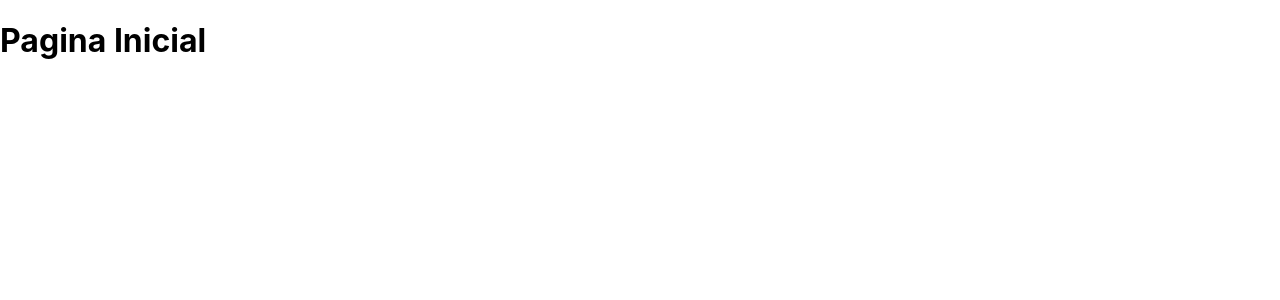
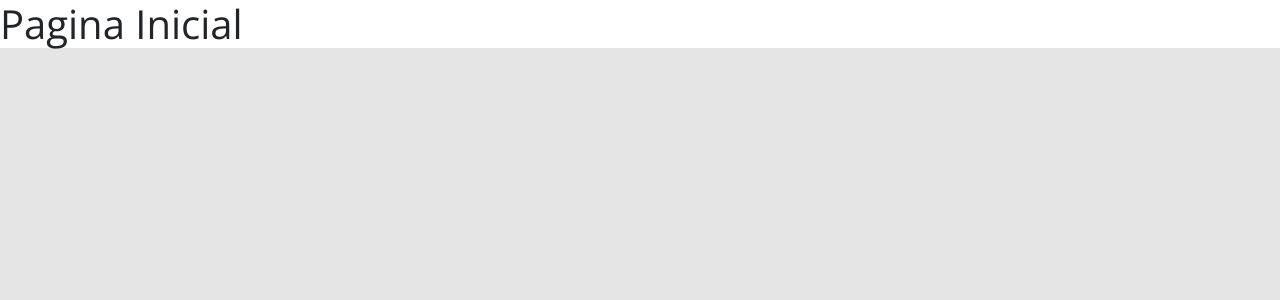
Before and after one commit to bkaique/dsmovie, a React (Create React App) app in the folder frontend/: page / in a window 1280 px wide. Shown: the top 300 px of the page. Built offline with nearby package versions, Linux system fonts and the light colour scheme.

Commit message:
Bootstrap

```diff
--- a/frontend/package.json
+++ b/frontend/package.json
@@ -10,6 +10,7 @@
     "@types/node": "^16.7.13",
     "@types/react": "^18.0.0",
     "@types/react-dom": "^18.0.0",
+    "bootstrap": "5.1.3",
     "react": "^18.1.0",
     "react-dom": "^18.1.0",
     "react-scripts": "5.0.1",
--- a/frontend/src/index.css
+++ b/frontend/src/index.css
@@ -1,13 +1,19 @@
-body {
-  margin: 0;
-  font-family: -apple-system, BlinkMacSystemFont, 'Segoe UI', 'Roboto', 'Oxygen',
-    'Ubuntu', 'Cantarell', 'Fira Sans', 'Droid Sans', 'Helvetica Neue',
-    sans-serif;
-  -webkit-font-smoothing: antialiased;
-  -moz-osx-font-smoothing: grayscale;
+@import url('https://fonts.googleapis.com/css2?family=Open+Sans:wght@400;700&display=swap');
+
+:root {
+  --color-primary: #4D41C0;
 }
 
-code {
-  font-family: source-code-pro, Menlo, Monaco, Consolas, 'Courier New',
-    monospace;
+* {
+    box-sizing: border-box;
+    font-family: 'Open Sans', sans-serif;
 }
+
+html, body {
+    background-color: #E5E5E5;
+}
+
+a, a:hover {
+  text-decoration: none;
+  color: unset;
+}
--- a/frontend/src/index.tsx
+++ b/frontend/src/index.tsx
@@ -2,6 +2,8 @@ import React from 'react';
 import ReactDOM from 'react-dom/client';
 import './index.css';
 import App from './App';
+import 'bootstrap/dist/css/bootstrap.css';
+
 
 
 const root = ReactDOM.createRoot(
```
Also changed, not shown: 1 other file (tests, documents, lock files or other folders).
